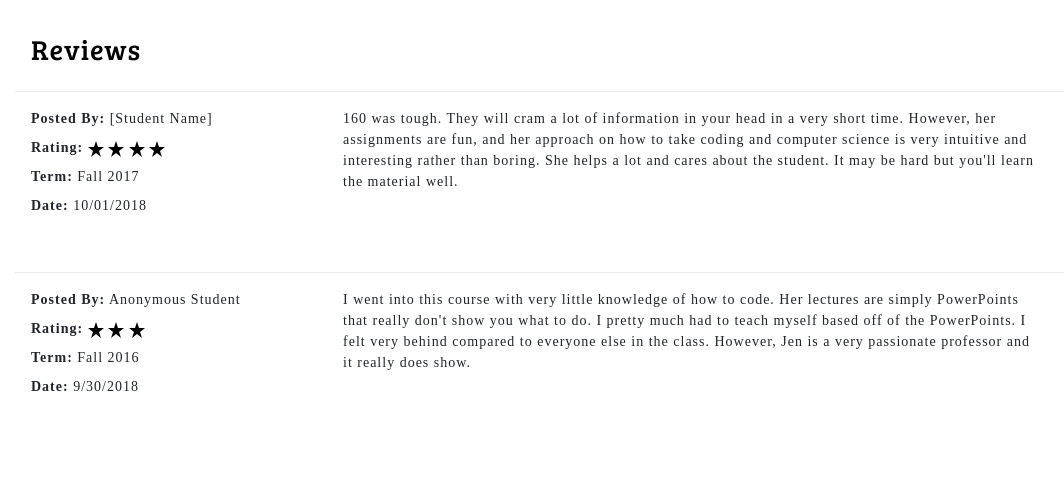
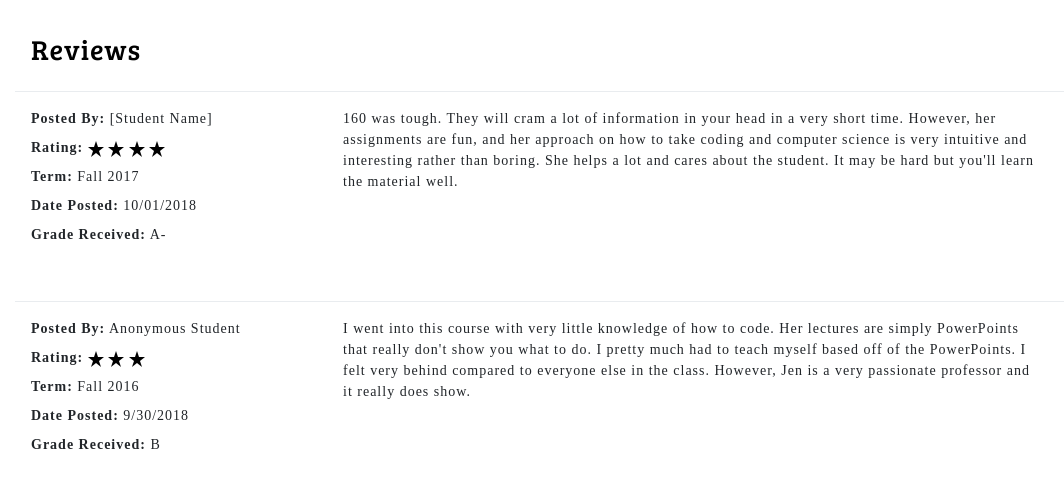
Before and after one commit to jonathan-almeida1993/CourseRater, a web app: page /course_page.html in a window 1280 px wide. Shown: the part 457-936 px from the top of the page, without its empty margins (0-1064 px from the left). Before the commit the page ends 848 px from the top, so only its background shows below. Run offline with its HTML, style and script files only (its server is not run), Linux system fonts and the light colour scheme; data that the repository does not hold is empty; some web fonts are replaced.

Commit message:
Added IDs for important components of each webpage

```diff
--- a/WebContent/course_page.html
+++ b/WebContent/course_page.html
@@ -80,21 +81,46 @@
     <!-- This section is how the review will appear for each one.  -->
     <div class="modal-body row">
       <div class="col-md-3">
-        <label><strong>Posted By:</strong> [Student Name]</label><br>
+        <label>
+          <strong>Posted By:</strong>
+          <span id="reviewName1">
+            [Student Name]
+          </span>
+        </label><br>
         <!-- Student name will go above unless they anonymize their review,
             then it would say "Anonymous"-->
-        <label><strong>Rating:</strong></label>
+        <label>
+          <strong>Rating:</strong>
+          <span id="reviewRating1" value="4">
             <img class="rating-star" src="images/star-8x_full.png">
             <img class="rating-star" src="images/star-8x_full.png">
             <img class="rating-star" src="images/star-8x_full.png">
             <img class="rating-star" src="images/star-8x_full.png">
-        <br>
+          </span>
+        </label><br>
         <!-- Star rating should appear here -->
-        <label><strong>Term:</strong></label> Fall 2017 <br>
+        <label>
+          <strong>Term:</strong>
+          <span id="reviewTerm1">
+            Fall 2017
+          </span>
+        </label><br>
         <!-- The term the student took the course should appear here  -->
-        <label><strong>Date:</strong></label> 10/01/2018
+        <label>
+          <strong>Date Posted:</strong>
+          <span id="reviewDate1">
+            10/01/2018
+          </span>
+        </label><br>
+        <!-- The grade the student received should appear here. If the student does not provide their grade, it should say N/A -->
+        <label>
+          <strong>Grade Received:</strong>
+          <span id="reviewGrade1">
+            A-
+          </span>
+        </label>
       </div>
-      <div class="col-md-7">
+      <div class="col-md-7" id="reviewText1">
         160 was tough. They will cram a lot of information in
         your head in a very short time. However, her assignments are fun, and
         her approach on how to take coding and computer science is very intuitive
@@ -109,20 +135,45 @@
 <!-- Start of the next review is here  -->
     <div class="modal-body row">
       <div class="col-md-3">
-        <label><strong>Posted By:</strong> Anonymous Student</label><br>
+        <label>
+          <strong>Posted By:</strong>
+          <span id="reviewName2">
+            Anonymous Student
+          </span>
+        </label><br>
         <!-- Student name will go above unless they anonymize their review,
             then it would say "Anonymous"-->
-        <label><strong>Rating:</strong></label>
+        <label>
+          <strong>Rating:</strong>
+          <span id="reviewRating2" value="3">
             <img class="rating-star" src="images/star-8x_full.png">
             <img class="rating-star" src="images/star-8x_full.png">
             <img class="rating-star" src="images/star-8x_full.png">
-        <br>
+          </span>
+        </label><br>
         <!-- Star rating should appear here -->
-        <label><strong>Term:</strong></label> Fall 2016 <br>
+        <label>
+          <strong>Term:</strong>
+          <span id="reviewTerm2">
+            Fall 2016
+          </span>
+        </label><br>
         <!-- The term the student took the course should appear here  -->
-        <label><strong>Date:</strong></label> 9/30/2018
+        <label>
+          <strong>Date Posted:</strong>
+          <span id="reviewDate2">
+            9/30/2018
+          </span>
+        </label>
+        <!-- The grade the student received should appear here. If the student does not provide their grade, it should say N/A -->
+        <label>
+          <strong>Grade Received:</strong>
+          <span id="reviewGrade2">
+            B
+          </span>
+        </label>
       </div>
-      <div class="col-md-7">
+      <div class="col-md-7" id="reviewText2">
         I went into this course with very little knowledge of how to code.
         Her lectures are simply PowerPoints that really don't show you what
         to do. I pretty much had to teach myself based off of the PowerPoints.
@@ -191,8 +242,8 @@
                   </div>
 
                   <div class="form-group">
-                    <label for="GradeReceived">Grade Received (optional)</label>
-                    <select class="custom-select" id="inputGroupSelect01">
+                    <label for="gradeDropdown">Grade Received (optional)</label>
+                    <select class="custom-select" id="gradeDropdown">
                         <option selected>Select...</option>
                         <option value="1">A</option>
                         <option value="2">B</option>
--- a/WebContent/index.html
+++ b/WebContent/index.html
@@ -45,7 +45,7 @@
         <h3 class="section-header">Find a Course</h3>
       </div>
       <div class="modal-body">
-        <form>
+        <form id="searchCourseForm">
           <div class="row">
             <div class="form-group col-md-8">
               <label for="Subject">*Subject</label>
@@ -126,7 +126,7 @@
                 <img class="rating-star" src="images/star-8x_full.png">
                 <img class="rating-star" src="images/star-8x_full.png">
               </td>
-              <td id="recentViewBtn1"><a href="your_reviews.html#r1"><button type="button" class="btn btn-primary">View</button></a></td>
+              <td id="recentViewBtn1"><a href="your_reviews.html#review1"><button type="button" class="btn btn-primary">View</button></a></td>
             </tr>
             <tr>
               <td scope="row" id="recentDate2">06/19/2018</td>
@@ -136,7 +136,7 @@
                 <img class="rating-star" src="images/star-8x_full.png">
                 <img class="rating-star" src="images/star-8x_full.png">
               </td>
-              <td id="recentViewBtn2"><a href="your_reviews.html#r2"><button type="button" class="btn btn-primary">View</button></a></td>
+              <td id="recentViewBtn2"><a href="your_reviews.html#review2"><button type="button" class="btn btn-primary">View</button></a></td>
             </tr>
           </tbody>
         </table>
--- a/WebContent/login.html
+++ b/WebContent/login.html
@@ -52,16 +52,16 @@
             <br>
             <div class="form-group">
               <label>ONID Username:</label>
-              <input type="text" class="form-control">
+              <input type="text" class="form-control" id="onidUsername">
             </div>
             <div class="form-group">
               <label>Password:</label>
-              <input type="password" class="form-control">
+              <input type="password" class="form-control" id="onidPassword">
             </div>
             <div class="modal-footer">
               <div class="form-group float-right">
                 <a href="index.html">
-                  <button type="button" class="btn btn-primary float-right">Log In</button>
+                  <button type="button" class="btn btn-primary float-right" id="loginButton">Log In</button>
                 </a>
               </div>
             </div>
```
Also changed, not shown: other parts of WebContent/course_page.html (+19 -18 lines), WebContent/your_reviews.html (+65 -22 lines). Lines whose indentation alone changed are shown as unchanged.
